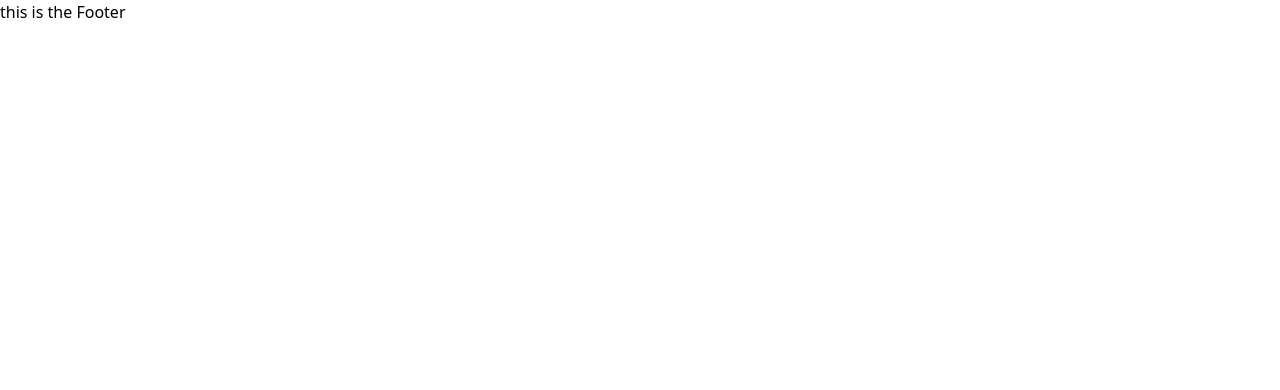
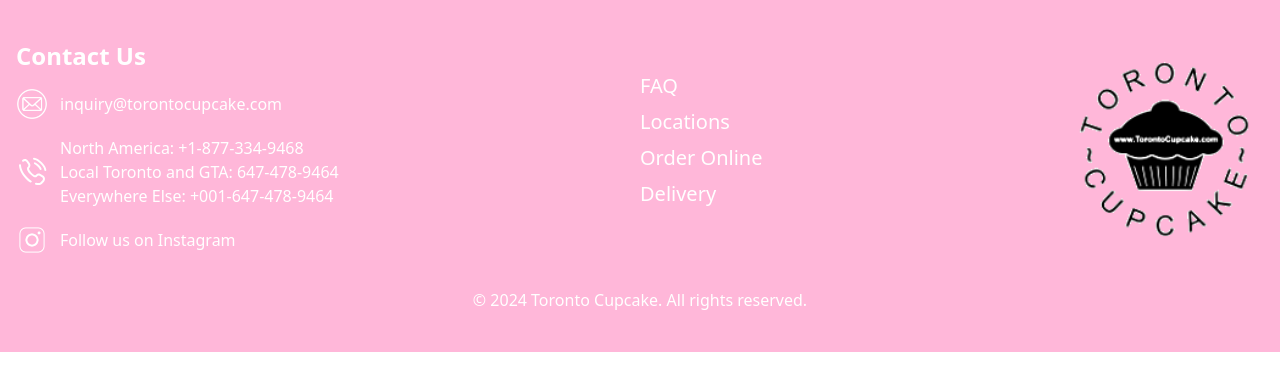
Before and after one commit to kfoley123/WebDesignFinal, a React (Vite) app: page / in a window 1280 px wide. Shown: the top 390 px of the page. Built offline with nearby package versions, Linux system fonts and the light colour scheme.

Commit message:
added footer

```diff
--- a/src/components/Footer.jsx
+++ b/src/components/Footer.jsx
@@ -1,7 +1,59 @@
-export default function Footer(){
+export default function Footer() {
     return (
-        <>
-        <p>this is the Footer</p>
-        </>
-    )
+
+        <footer className="bg-customLightPink text-white py-10">
+            <div className="container mx-auto px-4">
+            <div className="flex flex-wrap justify-between items-start">
+
+                {/* Contact Section */}
+                <div className="flex flex-col items-center md:items-start mb-8 md:mb-0 w-full md:w-1/2">
+                <h2 className="text-2xl font-semibold mb-4">Contact Us</h2>
+                <div className="flex flex-col gap-4">
+                    <div>
+                    <a href="#" className="hover:underline flex items-center gap-3">
+                            <img src="/images/email.png" alt="Mail icon" className="w-8 h-8" />
+                            <span>inquiry@torontocupcake.com</span>
+                        </a>
+                    </div>
+                    <div className="flex items-center gap-3">
+                    <img src="/images/phone.svg" alt="Phone icon" className="w-8 h-8" />
+                    <div>
+                        <p>North America: +1-877-334-9468</p>
+                        <p>Local Toronto and GTA: 647-478-9464</p>
+                        <p>Everywhere Else: +001-647-478-9464</p>
+                    </div>
+                    </div>
+                    <div >
+                        <a href="#"className="hover:underline flex items-center gap-3">
+                            <img src="/images/instagram.png" alt="Instagram icon" className="w-8 h-8" />
+                            <span>Follow us on Instagram</span>
+                        </a>
+                    </div>
+                </div>
+                </div>
+
+                {/* Links Section */}
+                <div className="flex flex-col items-center mt-8 md:items-start mb-8 md:mb-0 w-full md:w-1/4">
+                <nav className="flex flex-col gap-2">
+                    <a href="#" className="hover:underline text-xl">FAQ</a>
+                    <a href="#" className="hover:underline text-xl">Locations</a>
+                    <a href="#" className="hover:underline text-xl">Order Online</a>
+                    <a href="#" className="hover:underline text-xl">Delivery</a>
+                </nav>
+                </div>
+
+                {/* Logo Section */}
+                <div className="flex justify-center md:justify-end items-center w-full md:w-1/4">
+                <img src="/images/hires-logo.png" alt="Toronto Cupcake Logo" style={{ width: '200px', height: '200' }} />
+                </div>
+            </div>
+
+            {/* Footer Bottom */}
+            <div className="mt-8 text-center">
+                <span>© {new Date().getFullYear()} Toronto Cupcake. All rights reserved.</span>
+            </div>
+            </div>
+      </footer>
+
+  );
 }
--- a/src/components/Nav.jsx
+++ b/src/components/Nav.jsx
@@ -1,4 +1,13 @@
+import React, { useState } from 'react';
+
 export default function Nav(){
+    const [isMobileMenuOpen, setIsMobileMenuOpen] = useState(false);
+    const [isDropdownOpen, setIsDropdownOpen] = useState(false);
+
+    const toggleMobileMenu = () => {
+        setIsMobileMenuOpen(!isMobileMenuOpen);
+      };
+
     return (
         <>
             <nav className="bg-white fixed w-full z-20 top-0 start-0 border-b">
@@ -9,16 +18,25 @@
                     <div className="flex md:order-2 space-x-3 md:space-x-0 rtl:space-x-reverse">
                        <img src="/images/cart-icon.png" className="w-14 h-14 md:w-10 md:h-10" alt="shopping cart icon" />
                         <button
-                            data-collapse-toggle="navbar-sticky"
                             type="button"
                             className="inline-flex items-center p-2 w-10 h-10 justify-center text-sm text-gray-500 rounded-lg md:hidden hover:bg-gray-100 focus:outline-none focus:ring-2 focus:ring-gray-200 dark:text-gray-400 dark:hover:bg-gray-700 dark:focus:ring-gray-600"
-                            aria-controls="navbar-sticky"
-                            aria-expanded="false">
-                            <span className="sr-only">Open main menu</span>
-                            <svg className="w-5 h-5" aria-hidden="true" xmlns="http://www.w3.org/2000/svg" fill="none" viewBox="0 0 17 14">
-                                <path stroke="currentColor" strokeLinecap="round" strokeLinejoin="round" strokeWidth="2" d="M1 1h15M1 7h15M1 13h15" />
-                            </svg>
-                        </button>
+                            onClick={toggleMobileMenu} // Handle toggle
+                            aria-expanded={isMobileMenuOpen ? "true" : "false"}>
+                                <span className="sr-only">Open main menu</span>
+                                    <svg
+                                        className="w-5 h-5"
+                                        aria-hidden="true"
+                                        xmlns="http://www.w3.org/2000/svg"
+                                        fill="none"
+                                        viewBox="0 0 17 14">
+                                            <path
+                                            stroke="currentColor"
+                                            strokeLinecap="round"
+                                            strokeLinejoin="round"
+                                            strokeWidth="2"
+                                            d="M1 1h15M1 7h15M1 13h15"/>
+                                    </svg>
+                            </button>
                     </div>
                     <div className="items-center justify-between hidden w-full md:flex md:w-auto md:order-1" id="navbar-sticky">
                         <ul className="flex flex-col p-4 md:p-0 mt-4 font-medium border rounded-lg md:space-x-8 rtl:space-x-reverse md:flex-row md:mt-0 md:border-0">
```
